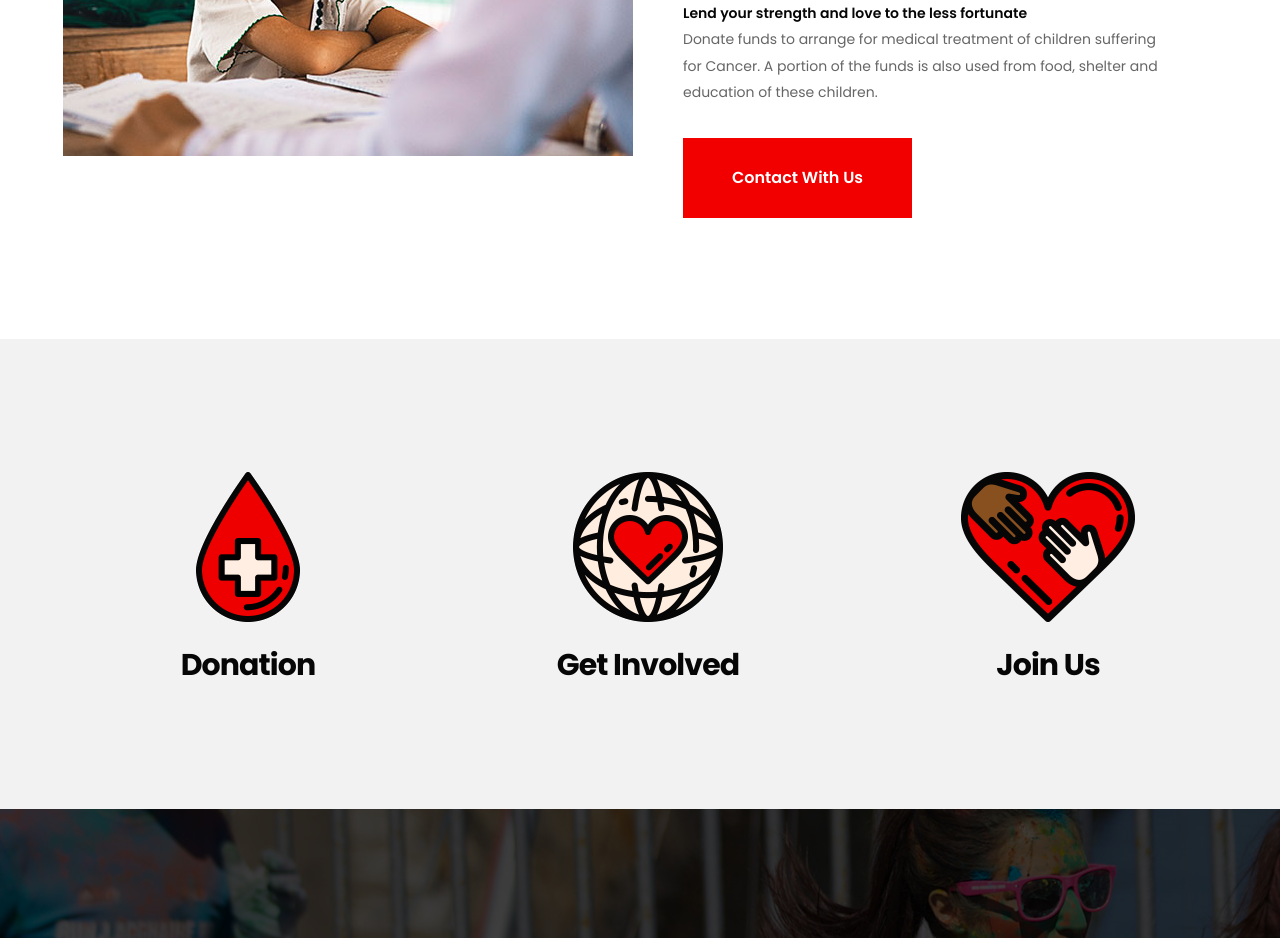
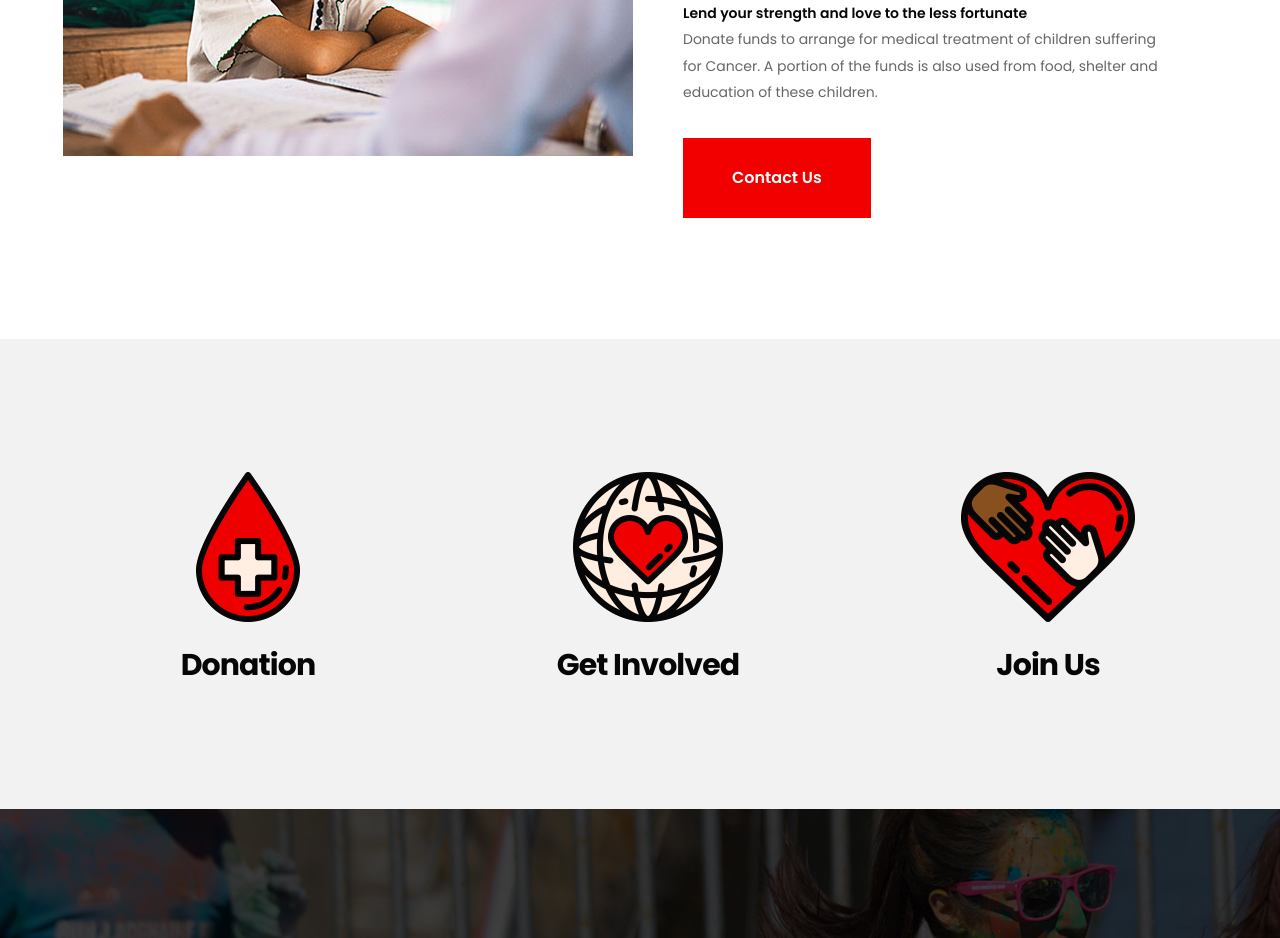
Before and after one commit to smruthijuanita/full_stack_project, a plain HTML site: page index.html in a window 1280 px wide. Shown: the part 1180-2118 px from the top of the page. Drawn offline with nearby package versions, Linux system fonts and the light colour scheme; no server answers.

Commit message:
Update index.html

```diff
--- a/index.html
+++ b/index.html
@@ -90,7 +90,7 @@
                         </p>
 
                         <div class="buttons">
-                            <a href="contact.html" class=" red-btn red-btn-1">Contact With Us</a>
+                            <a href="contact.html" class=" red-btn red-btn-1">Contact Us</a>
                         </div>
                     </div>
 
```
